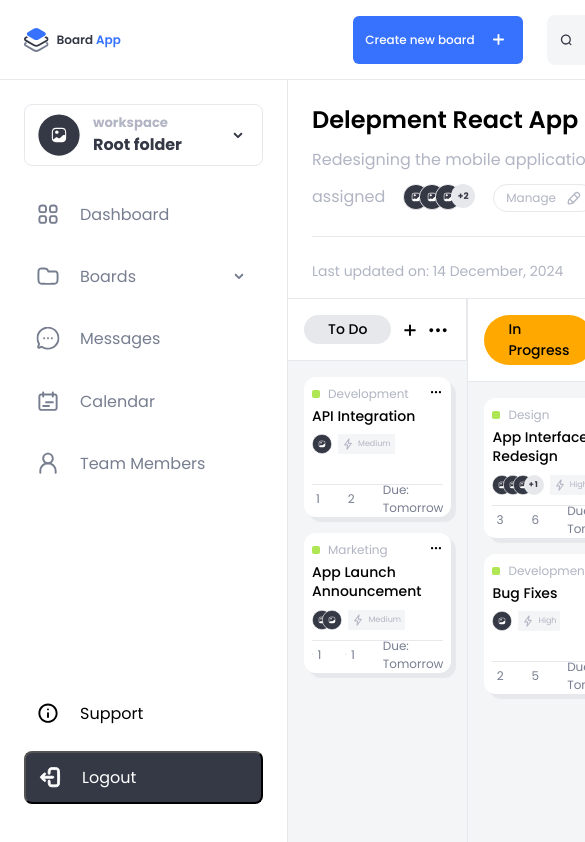
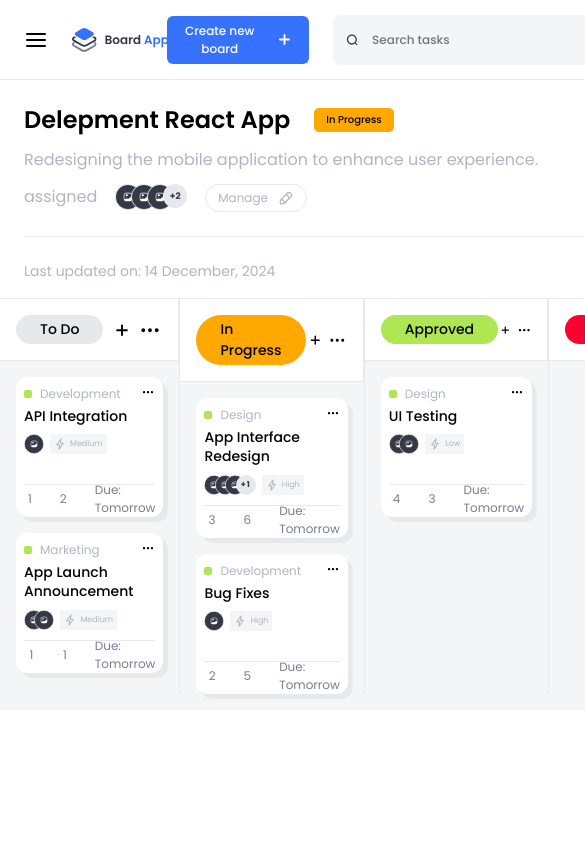
Before and after one commit to lakmalsathyajith/visionex-board, a React (Vite) app: page / in a window 390 px wide. Shown: the top 842 px of the page, 585 px wide, since content can reach past the window. Built offline with nearby package versions, Linux system fonts and the light colour scheme.

Commit message:
added hamburger icon

```diff
--- a/src/components/Swimlane/Swimlane.module.scss
+++ b/src/components/Swimlane/Swimlane.module.scss
@@ -3,9 +3,9 @@
 .swimlane {
   grid-area: 3/-1;
   display: grid;
-  grid-template-columns: 1fr 1fr 1fr 1fr;
+  grid-template-columns: repeat(4, 1fr);
   background-color: vars.$neutral-7-color;
-  flex-grow: 1;
+  padding-bottom: 1rem;
 
   &__header {
     display: flex;
--- /dev/null
+++ b/src/icons/HamburgerIcon.tsx
@@ -0,0 +1,32 @@
+import { FunctionComponent } from "react";
+import useIconColor from "./useIconColor";
+import { IconProps } from ".";
+
+const HamburgerIcon: FunctionComponent<IconProps> = ({
+  variant = "default",
+  className = "",
+  height = undefined,
+  width = undefined,
+}) => {
+  const { fillColor } = useIconColor(variant);
+  return (
+    <svg
+      xmlns="http://www.w3.org/2000/svg"
+      width={width}
+      height={height}
+      className={className}
+      viewBox="0 0 24 24"
+      fill="none"
+      stroke={fillColor}
+      stroke-width="2"
+      stroke-linecap="round"
+      stroke-linejoin="round"
+    >
+      <line x1="3" y1="6" x2="21" y2="6" />
+      <line x1="3" y1="12" x2="21" y2="12" />
+      <line x1="3" y1="18" x2="21" y2="18" />
+    </svg>
+  );
+};
+
+export default HamburgerIcon;
--- a/src/layouts/main/Main.module.scss
+++ b/src/layouts/main/Main.module.scss
@@ -2,9 +2,13 @@
   max-width: 1440px;
   margin: 0 auto;
   display: grid;
-  grid-template-columns: 288px 1fr;
+  grid-template-columns: 1fr 4fr;
   grid-template-rows: auto 1fr;
   height: 100vh;
+
+  @media (max-width: 1150px) {
+    grid-template-columns: 1fr;
+  }
 
   &__main {
     display: flex;
--- a/src/layouts/partials/header/Header.module.scss
+++ b/src/layouts/partials/header/Header.module.scss
@@ -12,11 +12,23 @@
   font-weight: 500;
   border-bottom: 1px solid vars.$border-color;
 
+  &__menu {
+    display: none;
+  }
+
+  @media (max-width: 1150px) {
+    &__menu {
+      display: flex;
+    }
+  }
+
+
+
   &__logo {
     display: flex;
     align-items: center;
     justify-content: space-between;
-    gap: 0.5rem;
+    gap: 1.5rem;
   }
 
   &__create-button {
--- a/src/layouts/partials/header/index.tsx
+++ b/src/layouts/partials/header/index.tsx
@@ -1,9 +1,16 @@
+import HamburgerIcon from "@src/icons/HamburgerIcon";
 import styles from "./Header.module.scss";
 
 const Header = () => {
   return (
     <header className={styles["header"]}>
       <div className={styles["header__logo"]}>
+        {/* <HamburgerIcon variant="primary" /> */}
+        <img
+          className={styles["header__menu"]}
+          src="/assets/icons/Hamburger.svg"
+          alt="Menu"
+        />
         <img
           className={styles["header__logo-image"]}
           src="/assets/logo.svg"
--- a/src/layouts/partials/sidebar/Sidebar.module.scss
+++ b/src/layouts/partials/sidebar/Sidebar.module.scss
@@ -11,13 +11,19 @@
   min-height: calc(100vh - 80px);
   overflow-y: auto;
 
+  @media (max-width: 768px) {}
+
+  @media (max-width: 1150px) {
+    display: none;
+  }
+
+
 
   &__workspace {
     display: flex;
     border-radius: 0.5rem;
     padding: 0.5rem 0.75rem;
     border: 1px solid vars.$border-color;
-
     justify-content: space-between;
 
   }
@@ -38,7 +44,6 @@
   &__workspace-details {
     display: flex;
     flex-direction: column;
-
   }
 
   &__workspace-title {
@@ -116,4 +121,23 @@
     fill: vars.$background-color;
     stroke: vars.$background-color;
   }
+
+  @media (min-width: 1150px) and (max-width: 1220px) {
+    &__workspace-title {
+      display: flex;
+      color: vars.$neutral-5-color;
+      font-size: 0.625rem;
+    }
+
+    &__workspace-folder {
+      color: vars.$neutral-3-color;
+      font-size: 0.825rem;
+      line-height: 1.5rem;
+    }
+
+    &__menu-list {
+      font-size: 0.825rem;
+    }
+  }
+
 }
```
Also changed, not shown: assets/icons/Hamburger.svg (added), 1 other file (tests, documents, lock files or other folders).
